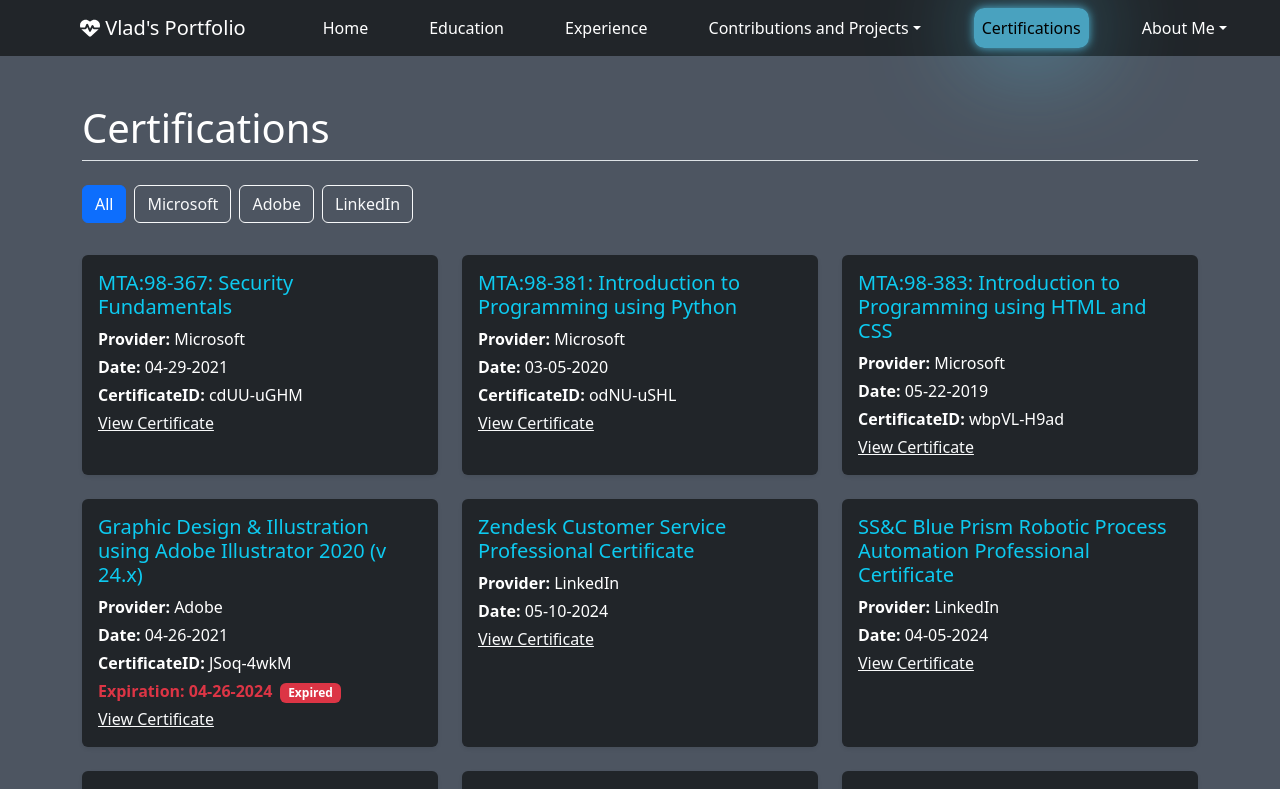
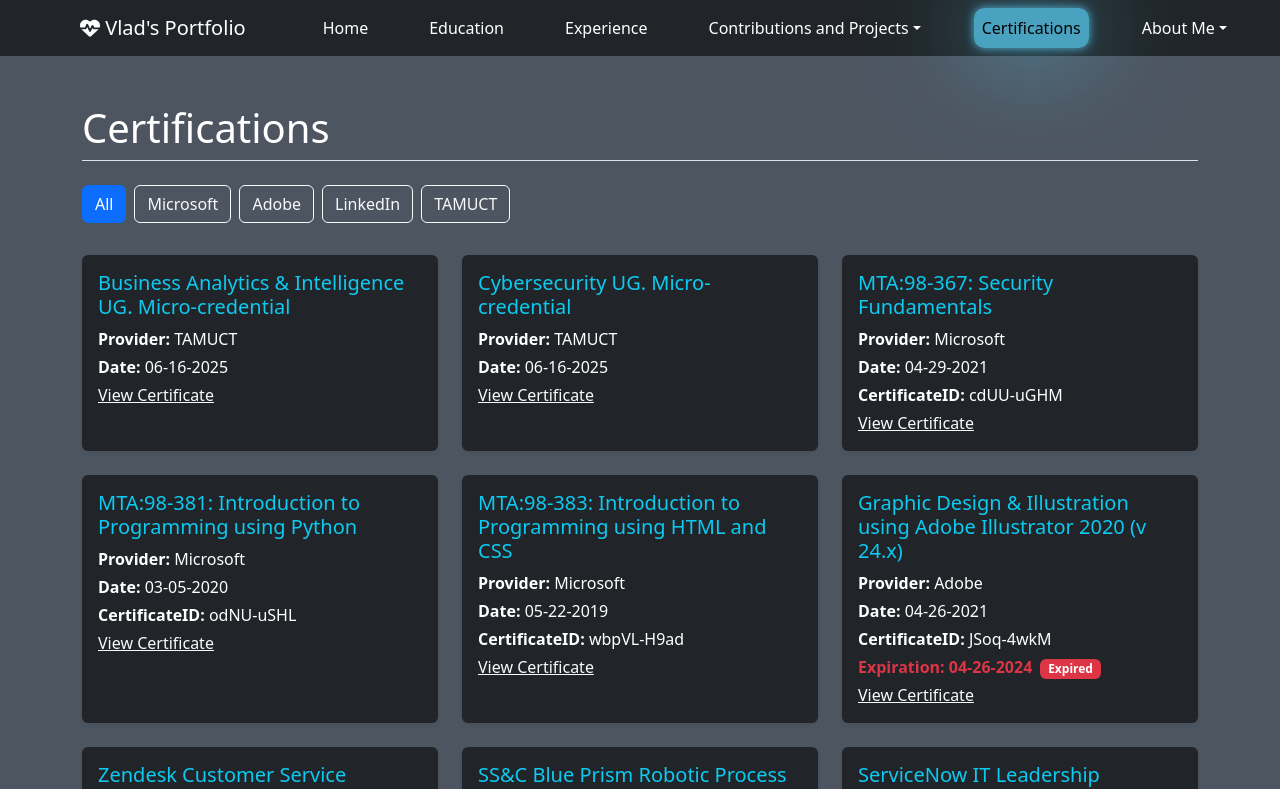
Before and after one commit to MR-VL/Portfolio-Vlad, a React (Vite) app: page /Portfolio-Vlad/Certifications in a window 1280 px wide. Shown: the top 789 px of the page. Built offline with nearby package versions, Linux system fonts and the light colour scheme.

Commit message:
Add certifications to page (displayed)

```diff
--- a/src/pages/Certifications.tsx
+++ b/src/pages/Certifications.tsx
@@ -2,7 +2,7 @@ import React, { useState } from 'react';
 
 type Cert = {
     title: string;
-    provider: 'Microsoft' | 'Adobe' | 'LinkedIn';
+    provider: 'Microsoft' | 'Adobe' | 'LinkedIn' | 'TAMUCT';
     date: string;
     url?: string;
     certificateId?: string;
@@ -11,6 +11,8 @@ type Cert = {
 
 
 const certifications: Cert[] = [
+    { title: 'Business Analytics & Intelligence UG. Micro-credential', provider: 'TAMUCT', date: '06-16-2025', url:'https://www.parchment.com/u/award/490894183ee048322cd3fca4cda8fa40'},
+    { title: 'Cybersecurity UG. Micro-credential', provider: 'TAMUCT', date: '06-16-2025', url:'https://www.parchment.com/u/award/3036a03922922f47291b879fcb0cca30'},
     { title: 'MTA:98-367: Security Fundamentals', provider: 'Microsoft', date: '04-29-2021', certificateId:"cdUU-uGHM", url:'https://github.com/MR-VL/Portfolio-Vlad/blob/0331cf67f4f36155bae3a13714d7731000352692/public/Certifications/securityfundamentals.pdf'},
     { title: 'MTA:98-381: Introduction to Programming using Python', provider: 'Microsoft', date: '03-05-2020', certificateId:"odNU-uSHL", url:'https://github.com/MR-VL/Portfolio-Vlad/blob/0331cf67f4f36155bae3a13714d7731000352692/public/Certifications/pythoncert.pdf'},
     { title: 'MTA:98-383: Introduction to Programming using HTML and CSS', provider: 'Microsoft', date: '05-22-2019', certificateId:"wbpVL-H9ad", url:'https://github.com/MR-VL/Portfolio-Vlad/blob/0331cf67f4f36155bae3a13714d7731000352692/public/Certifications/htmlcert.pdf'},
@@ -29,13 +31,13 @@ const certifications: Cert[] = [
 ];
 
 const Certifications: React.FC = () => {
-    const [filter, setFilter] = useState<'All' | 'Microsoft' | 'Adobe' | 'LinkedIn'>('All');
+    const [filter, setFilter] = useState<'All' | 'Microsoft' | 'Adobe' | 'LinkedIn' | 'TAMUCT'>('All');
 
     const filteredCerts = filter === 'All'
         ? certifications
         : certifications.filter(cert => cert.provider === filter);
 
-    const providers: ('All' | 'Microsoft' | 'Adobe' | 'LinkedIn')[] = ['All', 'Microsoft', 'Adobe', 'LinkedIn'];
+    const providers: ('All' | 'Microsoft' | 'Adobe' | 'LinkedIn' | 'TAMUCT')[] = ['All', 'Microsoft', 'Adobe', 'LinkedIn', 'TAMUCT'];
 
     return (
         <div className="container mt-5 text-white">
```
